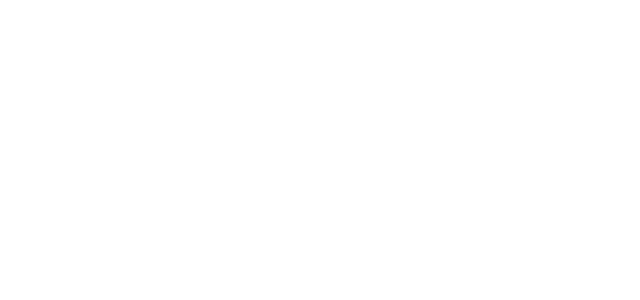
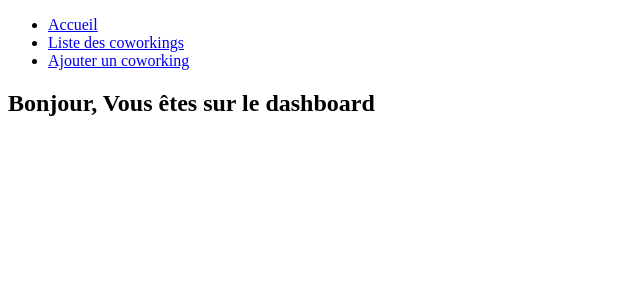
Before and after one commit to davidroberto/coworkings-front, a React (Create React App) app: page /admin in a window 1280 px wide. Before the commit this address had no page. Shown: the top 300 px of the page, without its empty margins (0-640 px from the left). Built offline with nearby package versions, Linux system fonts and the light colour scheme.

Commit message:
admin dashboard

```diff
--- a/src/App.js
+++ b/src/App.js
@@ -1,20 +1,22 @@
 import { BrowserRouter, Route, Routes } from "react-router-dom";
 import "./App.css";
-import HomePage from "./page/HomePage";
-import CoworkingsPage from "./page/CoworkingsPage";
-import CreateCoworkingPage from "./page/CreateCoworkingPage";
-import UpdateCoworkingPage from "./page/UpdateCoworkingPage";
-import LoginPage from "./page/LoginPage";
+import HomePage from "./page/public/HomePage";
+import CoworkingsPage from "./page/admin/CoworkingsPage";
+import CreateCoworkingPage from "./page/admin/CreateCoworkingPage";
+import UpdateCoworkingPage from "./page/admin/UpdateCoworkingPage";
+import LoginPage from "./page/public/LoginPage";
+import DashboardPage from "./page/admin/DashboardPage";
 
 function App() {
   return (
     <BrowserRouter>
       <Routes>
-        <Route path="/" element={<HomePage />} />
+        <Route path="/admin" element={<DashboardPage />} />
         <Route path="/admin/coworkings" element={<CoworkingsPage />} />
         <Route path="/admin/coworkings/create" element={<CreateCoworkingPage />} />
         <Route path="/admin/coworkings/:id/update" element={<UpdateCoworkingPage />} />
 
+        <Route path="/" element={<HomePage />} />
         <Route path="/login" element={<LoginPage />} />
       </Routes>
     </BrowserRouter>
--- a/src/component/HeaderAdmin.jsx
+++ b/src/component/admin/HeaderAdmin.jsx
@@ -5,6 +5,9 @@ const HeaderAdmin = () => {
     <header>
       <nav>
         <ul>
+          <li>
+            <Link to={"/admin"}>Accueil</Link>
+          </li>
           <li>
             <Link to={"/admin/coworkings"}>Liste des coworkings</Link>
           </li>
--- a/src/page/CoworkingsPage.jsx
+++ b/src/page/admin/CoworkingsPage.jsx
@@ -1,6 +1,6 @@
 import React, { useEffect, useState } from "react";
 import { Link } from "react-router-dom";
-import HeaderAdmin from "../component/HeaderAdmin";
+import HeaderAdmin from "../../component/admin/HeaderAdmin";
 import Cookies from "js-cookie";
 
 const CoworkingsPage = () => {
--- a/src/page/CreateCoworkingPage.jsx
+++ b/src/page/admin/CreateCoworkingPage.jsx
@@ -1,5 +1,5 @@
 import { useNavigate } from "react-router-dom";
-import HeaderAdmin from "../component/HeaderAdmin";
+import HeaderAdmin from "../../component/admin/HeaderAdmin";
 import Cookies from "js-cookie";
 
 const CreateCoworkingPage = () => {
--- /dev/null
+++ b/src/page/admin/DashboardPage.jsx
@@ -0,0 +1,13 @@
+import HeaderAdmin from "../../component/admin/HeaderAdmin";
+
+const DashboardPage = () => {
+  return (
+    <>
+      <HeaderAdmin />
+
+      <h2>Bonjour, Vous êtes sur le dashboard</h2>
+    </>
+  );
+};
+
+export default DashboardPage;
--- a/src/page/UpdateCoworkingPage.jsx
+++ b/src/page/admin/UpdateCoworkingPage.jsx
@@ -1,6 +1,6 @@
 import { useEffect, useState } from "react";
 import { useNavigate, useParams } from "react-router-dom";
-import HeaderAdmin from "../component/HeaderAdmin";
+import HeaderAdmin from "../../component/admin/HeaderAdmin";
 import Cookies from "js-cookie";
 
 const UpdateCoworkingPage = () => {
--- a/src/page/LoginPage.jsx
+++ b/src/page/public/LoginPage.jsx
@@ -1,6 +1,9 @@
 import Cookies from "js-cookie";
+import { useNavigate } from "react-router-dom";
 
 const LoginPage = () => {
+  const navigate = useNavigate();
+
   const handleLoginSubmit = async (event) => {
     event.preventDefault();
 
@@ -25,6 +28,8 @@ const LoginPage = () => {
 
       // je stocke le jwt dans un cookie
       Cookies.set("jwt", jwt);
+
+      navigate("/admin");
     }
   };
 
```
Also changed, not shown: src/page/public/HomePage.jsx (renamed from src/page/HomePage.jsx).
